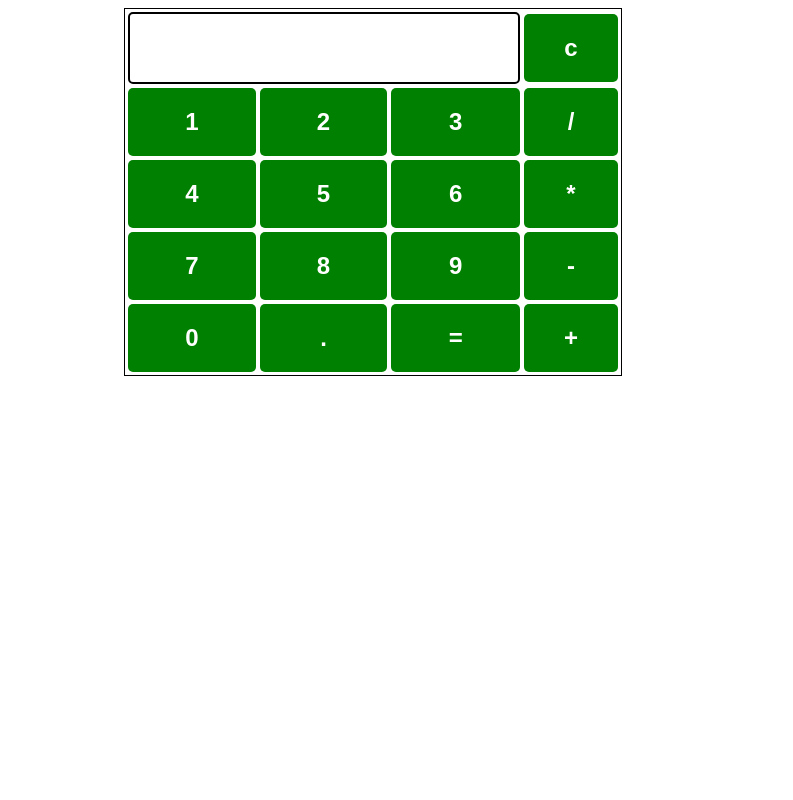
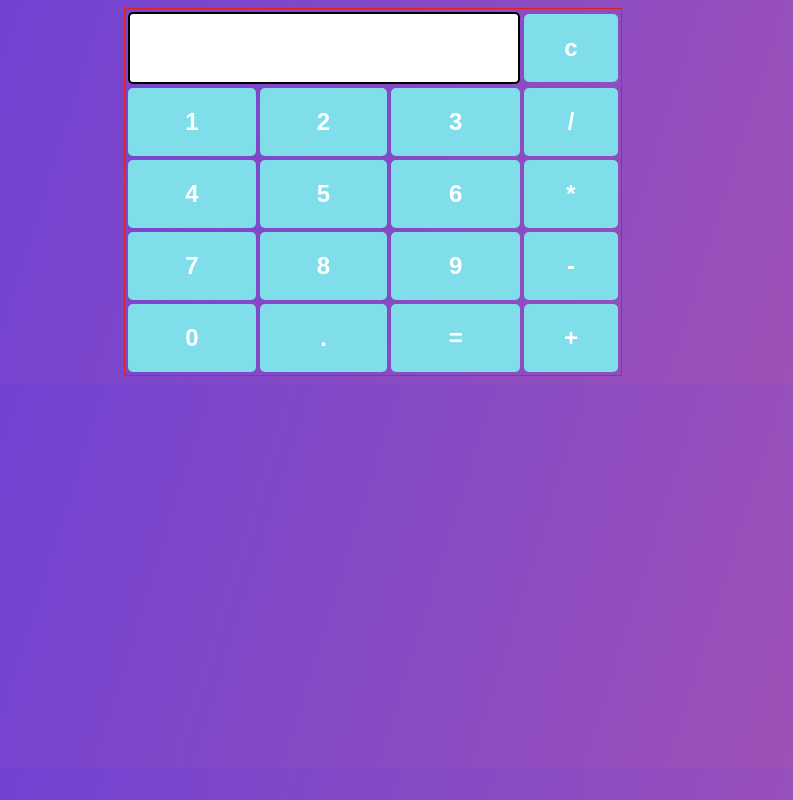
Before and after one commit to ParulSharma786/JavascriptProject, a plain HTML site: page index.html in a window 1280 px wide. Shown: the whole page, without its empty margins (267-1060 px from the left). Drawn offline with nearby package versions, Linux system fonts and the light colour scheme.

Commit message:
index.html

```diff
--- a/index.html
+++ b/index.html
@@ -20,7 +20,7 @@
 	<style>
 
 		table {
-			border: 1px solid black;
+			border: 1px solid rgb(225, 31, 31);
 			margin-left: auto;
 			margin-right: auto;
 		}
@@ -28,7 +28,7 @@
 		input[type="button"] {
 			width: 100%;
 			padding: 20px 40px;
-			background-color: green;
+			background-color: #80deea;
 			color: white;
 			font-size: 24px;
 			font-weight: bold;
@@ -43,11 +43,12 @@
 			border: none;
 			border-radius: 5px;
 			border: 2px solid black;
+			color: #80deea;
 		}
 	</style>
 </head>
 
-<body>
+<body style="background:linear-gradient(107.26deg,#6c41d5 11.81%,#b85aa6 123.85%);">
 
 	<!-- Use Table to Create Calculator Structure Design -->
 	<table id="calcu">
```
